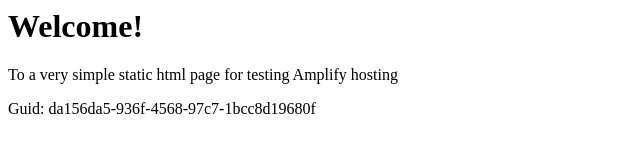
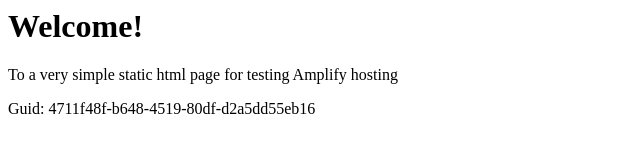
Before and after one commit to aws-aemilia-lhr/Github-PR-Commit-Integration-Test-DoNotTouch-GitHubWebhookPushCanaryTest-v1-prod-eu-west-2, a website: page src/index.html in a window 1280 px wide. Shown: the full height of the page, 0-640 px from the left. Drawn offline with Linux system fonts and the light colour scheme.

Commit message:
commit from integ tests

```diff
--- a/src/index.html
+++ b/src/index.html
@@ -12,6 +12,6 @@
 <body>
     <h1>Welcome!</h1>
     <p>To a very simple static html page for testing Amplify hosting</p>
-    <p>Guid: da156da5-936f-4568-97c7-1bcc8d19680f</p></body>
+    <p>Guid: 4711f48f-b648-4519-80df-d2a5dd55eb16</p></body>
 
 </html>
```
